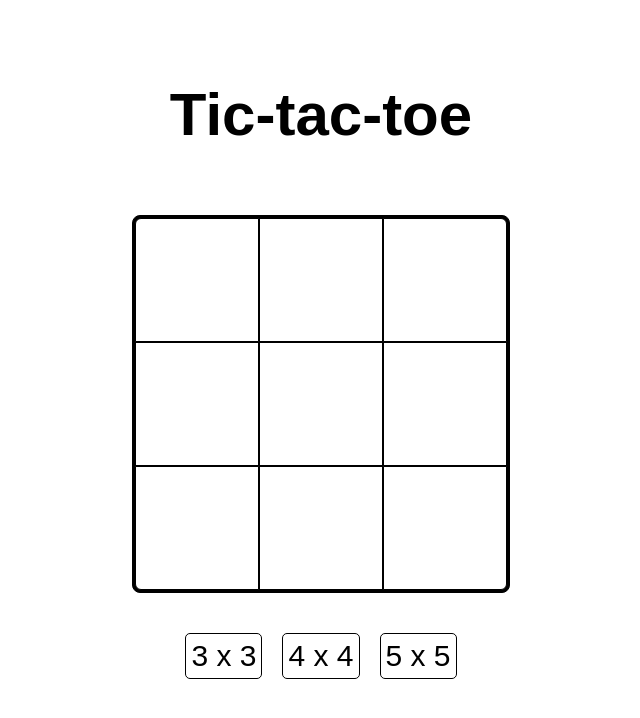
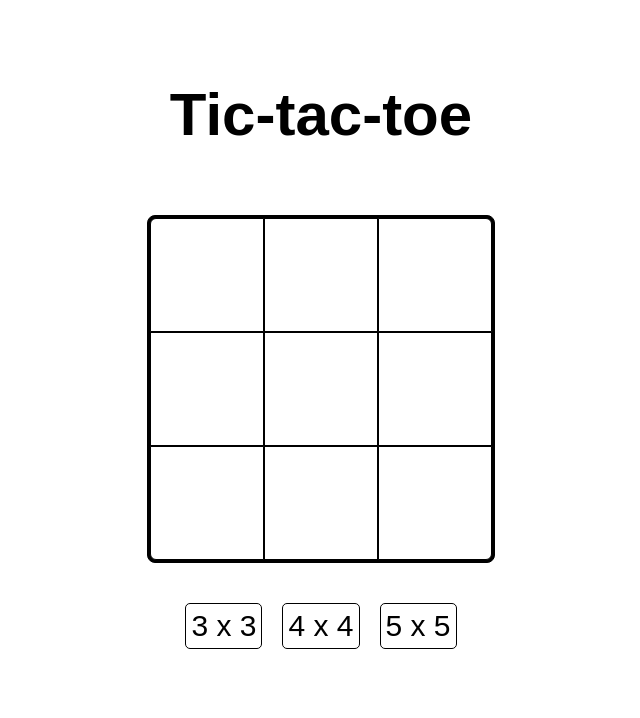
Before and after one commit to Can4k/tic-tac-toe, a Vue app: page / in a window 1280 px wide. Shown: the top 718 px of the page, without its empty margins (319-959 px from the left). Built offline with nearby package versions, Linux system fonts and the light colour scheme; a web font is replaced by a local one.

Commit message:
v1.42 Добавлены стили под разные экраны

```diff
--- a/src/App.vue
+++ b/src/App.vue
@@ -263,8 +263,8 @@ button:hover {
 }
 @media screen and (min-width: 600px){
   td {
-    width: 120px;
-    height: 120px;
+    width: 110px;
+    height: 110px;
   }
   h1 {
     font-size: 60px;
```
